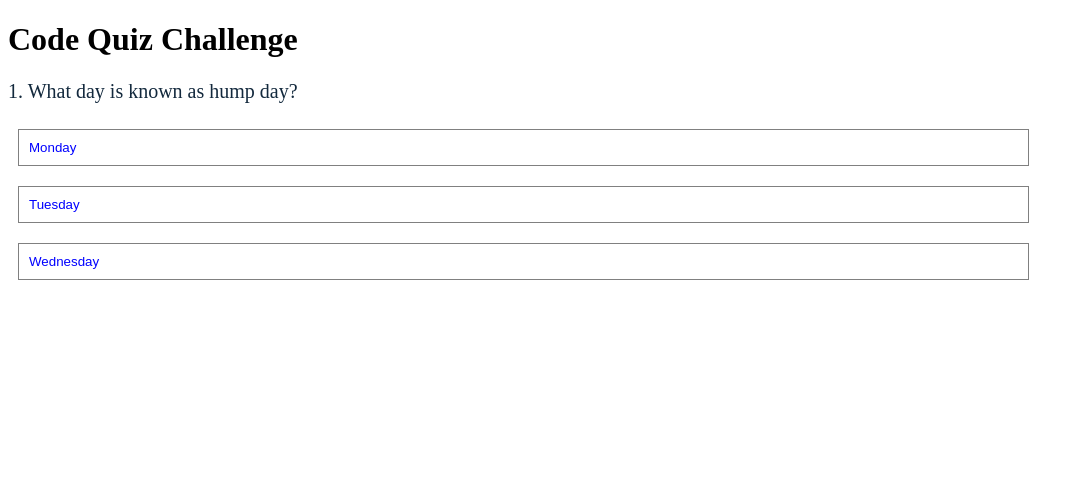
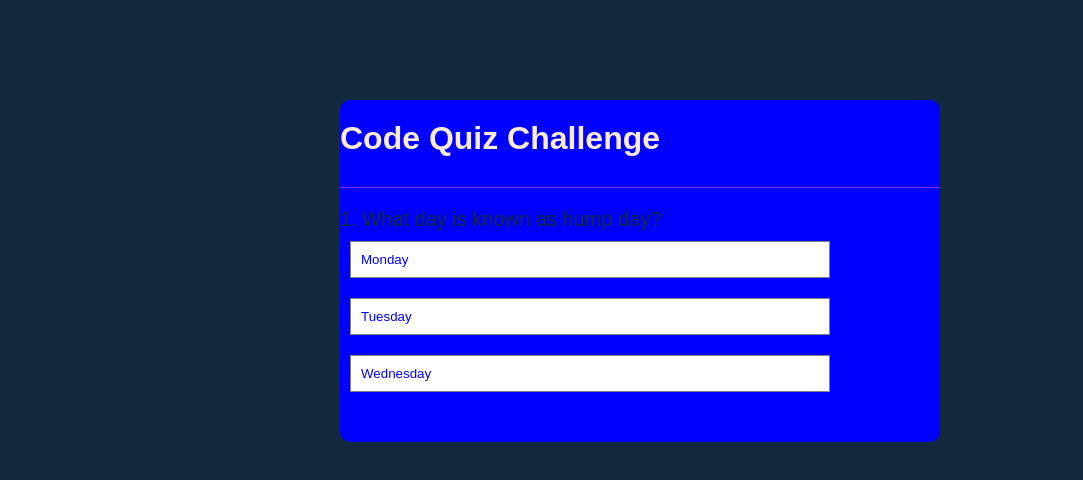
Before and after one commit to gmarq006/Api-code-quiz, a plain HTML site: page index.html in a window 1280 px wide. Shown: the whole page, without its empty margins (0-1083 px from the left). Drawn offline with Linux system fonts and the light colour scheme.

Commit message:
html and color changes

```diff
--- a/css/style.css
+++ b/css/style.css
@@ -1,9 +1,36 @@
-h1 {
-  font-size: 200%;
+* {
+  margin: 0;
+  padding: 0;
+  font-family: Arial, Helvetica, sans-serif;
+  box-sizing: border-box;
+
 }
 
-h2 {
-  font-size: 150%;
+body {
+  background: #13293d;
+
+}
+
+.app {
+  background: blue;
+  width: 90%;
+  max-width: 600px;
+  margin: 100px auto 0;
+  border-radius: 10px;
+  padding: 30px;
+
+}
+
+.app h1 {
+  font-weight: 25px;
+  color: antiquewhite;
+  font-weight: 600;
+  border-bottom: 1px solid blueviolet;
+  padding-bottom: 30px;
+}
+
+.quiz {
+  padding: 20px 0;
 }
 
 
@@ -11,9 +38,6 @@ form h3 {
   font-size: 150%;
 }
 
-form p {
-  margin: 3% 0;
-}
 
 label {
   display: block;
--- a/index.html
+++ b/index.html
@@ -10,7 +10,7 @@
 </head>
 
 <body>
-  <div class="pop quiz">
+  <div class="quiz app">
     <h1>Code Quiz Challenge</h1>
     <div class="quiz">
       <h2 id="question">Question One</h2>
@@ -20,6 +20,7 @@
         <button class="btn">Tuesday</button>
         <button class="btn">Wednesday</button>
       </div>
+
       <button id="next-btn">Next</button>
     </div>
     <script src="script.js"></script>
```
